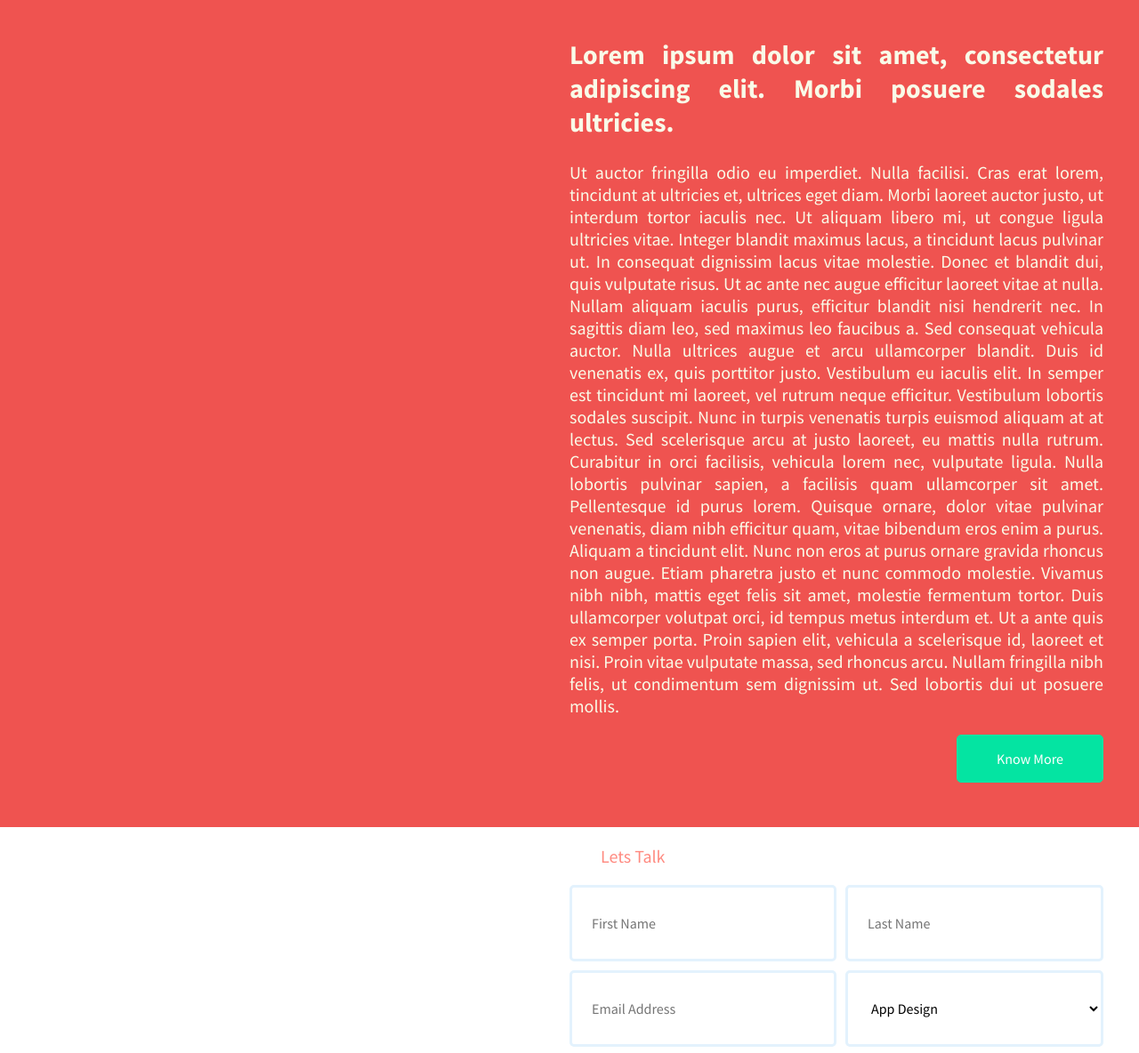
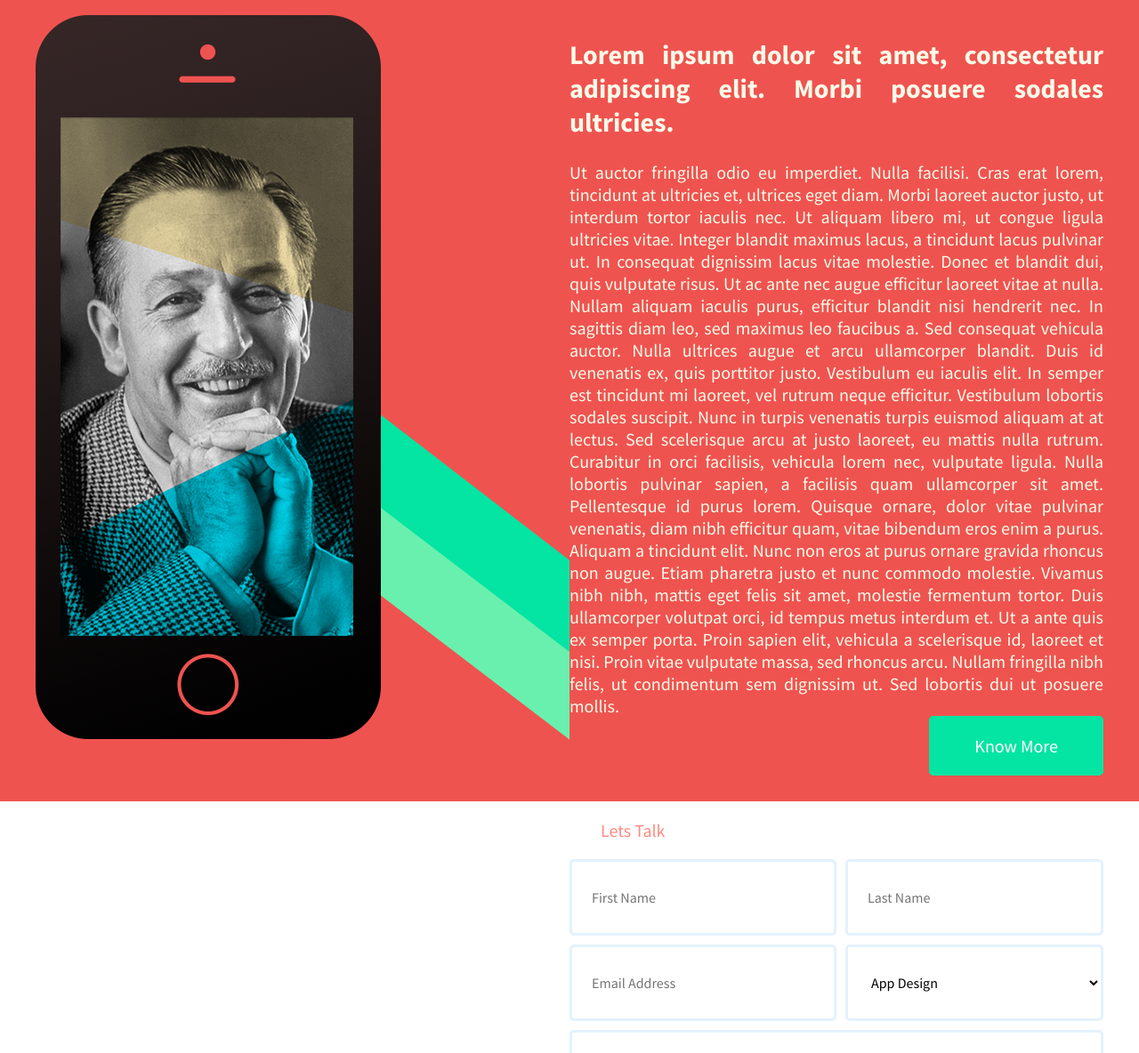
Before and after one commit to KnockyKnock/Indipix, a plain HTML site: page contact.html in a window 1280 px wide. Shown: the part 103-1287 px from the top of the page at 89% size. Drawn offline with nearby package versions, Linux system fonts and the light colour scheme.

Commit message:
Добавлено изображение телефона и диагоналей, кнопка переделана в ссылку

```diff
--- a/contact.html
+++ b/contact.html
@@ -14,7 +14,7 @@
 
         <header>
             <div class="header-content">
-                <div class="left-content"><a href="#" class="logo">indipixel</a></div>
+                <div class="left-content"><a href="home.html" class="logo">indipixel</a></div>
                 <ul class="menu right-content">
                     <li><a href="home.html">Home</a></li>
                     <li><a href="projects.html">Projects</a></li>
@@ -24,7 +24,9 @@
         </header>
 
         <div class="main">
-            <div class="left-content"></div>
+            <div class="left-content image-phone">
+                <img src="images/phone.png" alt="Phone"</img>
+            </div>
             <div class="main-content right-content">
                 <div class="text">
                     <h2>Lorem ipsum dolor sit amet, consectetur adipiscing elit. Morbi posuere sodales ultricies.</h2>
@@ -32,7 +34,9 @@
                         Nulla ultrices augue et arcu ullamcorper blandit. Duis id venenatis ex, quis porttitor justo. Vestibulum eu iaculis elit. In semper est tincidunt mi laoreet, vel rutrum neque efficitur. Vestibulum lobortis sodales suscipit. Nunc in turpis venenatis turpis euismod aliquam at at lectus. Sed scelerisque arcu at justo laoreet, eu mattis nulla rutrum. Curabitur in orci facilisis, vehicula lorem nec, vulputate ligula.
                         Nulla lobortis pulvinar sapien, a facilisis quam ullamcorper sit amet. Pellentesque id purus lorem. Quisque ornare, dolor vitae pulvinar venenatis, diam nibh efficitur quam, vitae bibendum eros enim a purus. Aliquam a tincidunt elit. Nunc non eros at purus ornare gravida rhoncus non augue. Etiam pharetra justo et nunc commodo molestie. Vivamus nibh nibh, mattis eget felis sit amet, molestie fermentum tortor. Duis ullamcorper volutpat orci, id tempus metus interdum et. Ut a ante quis ex semper porta. Proin sapien elit, vehicula a scelerisque id, laoreet et nisi. Proin vitae vulputate massa, sed rhoncus arcu. Nullam fringilla nibh felis, ut condimentum sem dignissim ut. Sed lobortis dui ut posuere mollis.
                     </p>
-                    <button name="know_more" type="button">Know More</button>
+                    <div class="button-area">
+                        <a class="button" href="projects.html">Know More</a>
+                    </div>
                 </div>
             </div>
             <p></p>
@@ -66,7 +70,7 @@
             <div class="footer-content">
                 <div class="copywrite left-content">© 2015 indipixel design</div>
                 <div class="email right-content">
-                    <p><a href="mailto:contact@youremail.com">contact@youremail.comi</a></p>
+                    <p><a href="mailto:contact@youremail.com">contact@youremail.com</a></p>
                 </div>
             </div>
         </footer>
--- a/styles/style.css
+++ b/styles/style.css
@@ -1,6 +1,5 @@
 body {
     background-color: #ef5350;
-    height: auto;
     margin: 0px;
     font-family: 'Source Sans Pro', sans-serif;
     font-size: 20px;
@@ -73,12 +72,30 @@ header .logo {
 
 /*Стили для верхней части сайта */
 
+.main:after {
+    background-color: #ef5350;
+    clear: both;
+    content: "";
+    display: block;
+}
+
 .main-content{
     display: table;
     margin: auto;
     margin-bottom: 50px;
     min-height: 582px;
     max-width: 50%;
+}
+
+.image-phone {
+    background-image: url(../images/greenDiagonal.png);
+    background-repeat: no-repeat;
+    width: 50%;
+}
+
+.image-phone img {
+
+
 }
 
 .text {
@@ -88,14 +105,14 @@ header .logo {
     text-align: justify;
 }
 
-.text button {
+.text a.button {
     border: 1px solid #04e4a2;
     border-radius: 5px;
     background-color: #04e4a2;
     color: #fff;
-    margin-left: 435px;
-    height: 54px;
-    width: 165px;
+    text-decoration: none;
+    padding: 20px 50px;
+
 }
 
 /*Стили для нижней части сайта*/
@@ -162,6 +179,10 @@ header .logo {
 }
 
 
+.button-area {
+    text-align: right;
+}
+
 .inputs-area button {
     border: 1px solid #ef5350;
     border-radius: 9px;
@@ -177,10 +198,6 @@ header .logo {
     margin-bottom: 20px;
 }
 
-.button-area {
-    text-align: right;
-}
-
 /*Стили для футера*/
 
 .copywrite {
@@ -190,7 +207,6 @@ header .logo {
 
 .email {
     margin-top: 5px;
-    margin-right: 310px;
 }
 
 .email a{
```
